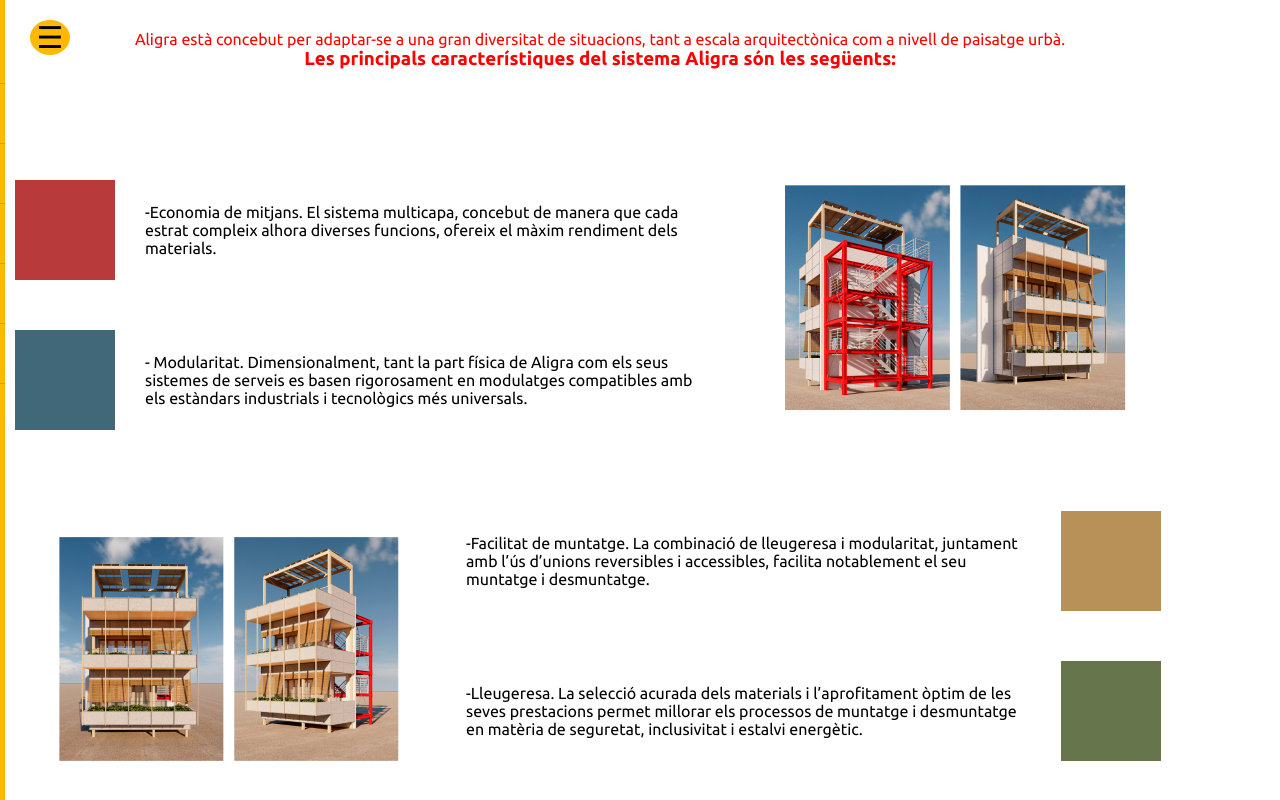
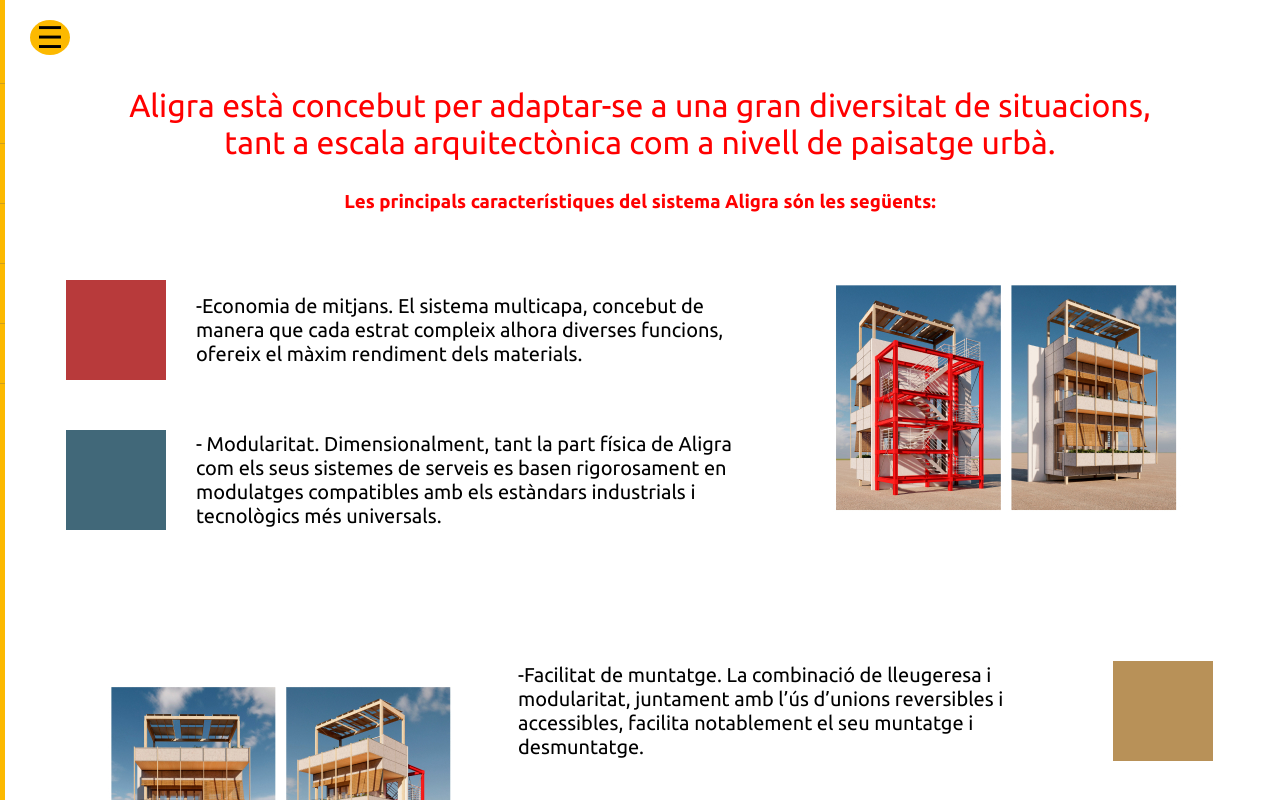
Before and after one commit to Manuraptor/amunt-p1-aligra, a SvelteKit app: page /caracteristiques in a window 1280 px wide. Shown: the top 800 px of the page. Built offline with nearby package versions, Linux system fonts and the light colour scheme.

Commit message:
caracteristiqueswork7

```diff
--- a/src/routes/caracteristiques/+page.svelte
+++ b/src/routes/caracteristiques/+page.svelte
@@ -9,20 +9,22 @@
     import Rectangle19 from "$lib/imagenes/Caracteristiques/Rectangle19.jpg"
     import Rectangle14 from "$lib/imagenes/Caracteristiques/Rectangle14.jpg"
     import Rectangle15 from "$lib/imagenes/Caracteristiques/Rectangle15.jpg"
+    /* import Tarjeta from "$routes/caracteristiques/Tarjeta.svelte"*/
 
 </script>
 
 
+<article>
+
+    <p>Aligra està concebut per adaptar-se a una gran diversitat de situacions,</p>
+    <p>tant a escala arquitectònica com a nivell de paisatge urbà.</p>
+
+
+    <h3>Les principals característiques del sistema Aligra són les següents:</h3>
+
+</article>
+<!-- <Tarjeta/> -->
 <section>
-    <article>
-        <div>
-             Aligra està concebut per adaptar-se a una gran diversitat de situacions,
-                tant a escala arquitectònica com a nivell de paisatge urbà.</div>
-
-        <div>
-            <h3>Les principals característiques del sistema Aligra són les següents:</h3></div>
-
-    </article>
     <div class="contenedorgrupo">
         <div class="contenedor2cuadrados">
             <div class="cuadradoytexto">
@@ -50,7 +52,8 @@
         </div>
         <img src={Foto2} alt="foto"/>
     </div>
-
+</section>
+<section>
     <div class="contenedorgrupo">
         <img src={Foto1}
              alt="foto"/>
@@ -81,6 +84,8 @@
             </div>
         </div>
     </div>
+</section>
+<section>
     <div class="contenedorgrupo">
         <div class="contenedor2cuadrados">
             <div class="cuadradoytexto">
@@ -124,12 +129,15 @@
         justify-content: center;
         align-items: center;
         flex-direction: column;
+        padding-top: 150px;
     }
 
     section {
+        width: 100%;
+        display: flex;
+        justify-content: center;
+        margin-top: 80px;
 
-        width: 1200px;
-        height: 1400px;
     }
 
     .contenedortexto {
@@ -144,7 +152,7 @@
     .contenedorgrupo {
         display: flex;
         flex-direction: row;
-        margin-top: 80px;
+        margin-top: 50px;
     }
 
     .contenedor2cuadrados {
@@ -160,11 +168,17 @@
         align-items: center;
         height: 100px;
         width: 725px;
+        font-size: 20px;
     }
 
-    p{
+    p {
+        display: flex;
         font-size: 32px;
-
+        justify-content: center;
     }
 
+        h3{
+            margin-top: 30px;
+
+        }
 </style>
--- /dev/null
+++ b/src/routes/caracteristiques/Tarjeta.svelte
@@ -0,0 +1,73 @@
+
+<script>
+    import Rectangle29 from "$lib/imagenes/Caracteristiques/Rectangle29.jpg"
+    import Rectangle27 from "$lib/imagenes/Caracteristiques/Rectangle27.jpg"
+    import Foto2 from "$lib/imagenes/Caracteristiques/d21.jpg"
+
+</script>
+
+
+
+
+<Tarjeta>
+    <div class="contenedorgrupo">
+        <div class="contenedor2cuadrados">
+            <div class="cuadradoytexto">
+                <img class="square" src={Rectangle29}
+                     alt="decoración cuadrado"/>
+                <div class="contenedortexto">
+                    -Economia de mitjans.
+
+                    El sistema multicapa, concebut de manera que cada estrat
+                    compleix alhora diverses funcions, ofereix el màxim rendiment
+                    dels materials.
+                </div>
+            </div>
+            <div class="cuadradoytexto">
+                <img class="square" src={Rectangle27}
+                     alt="decoración cuadrado"/>
+                <div class="contenedortexto">-
+                    Modularitat.
+
+                    Dimensionalment, tant la part física de Aligra com els seus sistemes
+                    de serveis es basen rigorosament en modulatges compatibles amb els
+                    estàndars industrials i tecnològics més universals.
+                </div>
+            </div>
+        </div>
+        <img src={Foto2} alt="foto"/>
+    </div>
+</Tarjeta>
+
+<style>
+
+    .contenedortexto {
+
+        height: 100px;
+        width: 565px;
+        display: flex;
+        align-items: center;
+
+    }
+
+    .contenedorgrupo {
+        display: flex;
+        flex-direction: row;
+        margin-top: 80px;
+    }
+
+    .contenedor2cuadrados {
+        display: flex;
+        flex-direction: column;
+        gap: 50px;
+    }
+
+    .cuadradoytexto {
+        display: flex;
+        flex-direction: row;
+        justify-content: space-around;
+        align-items: center;
+        height: 100px;
+        width: 725px;
+    }
+    </style>
```
